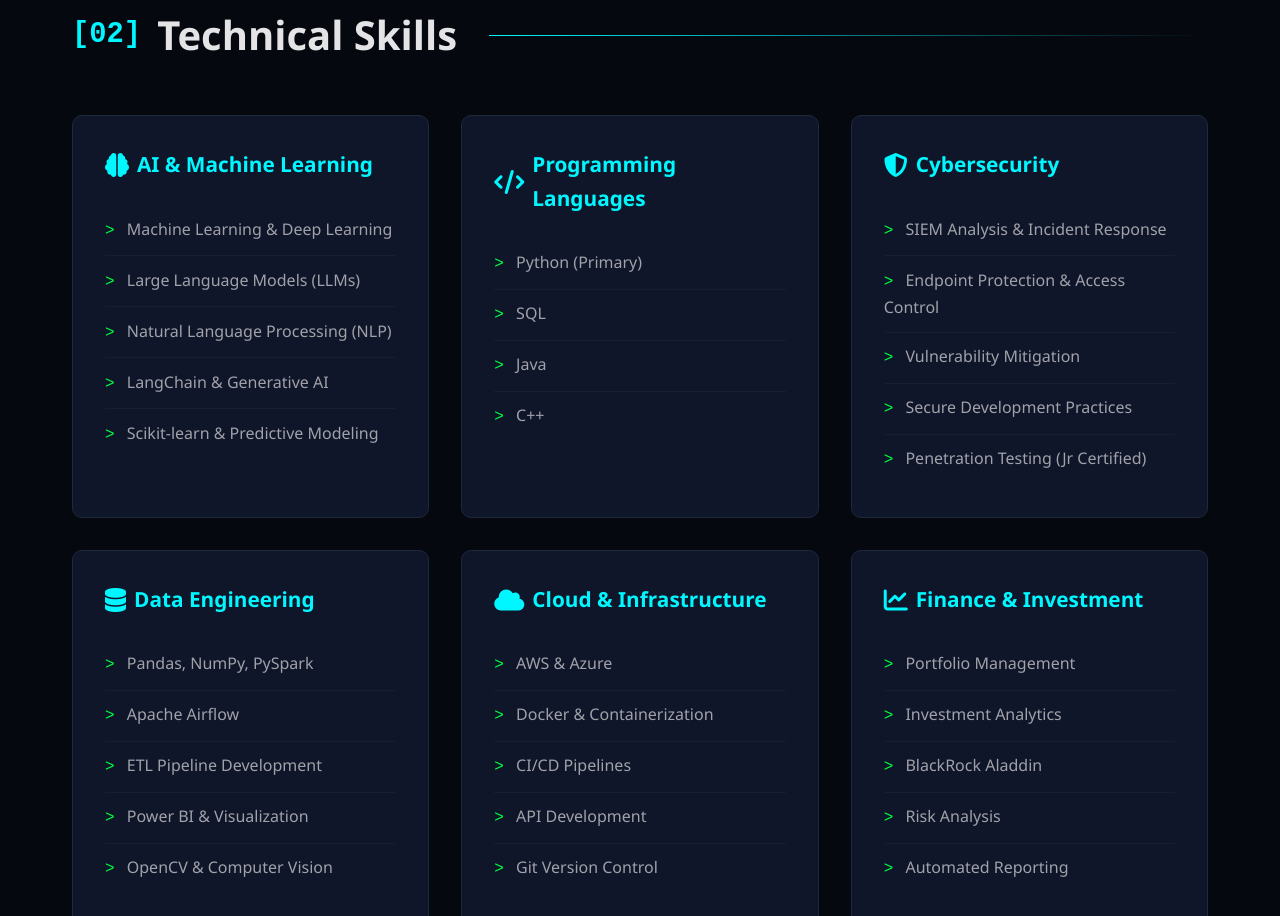
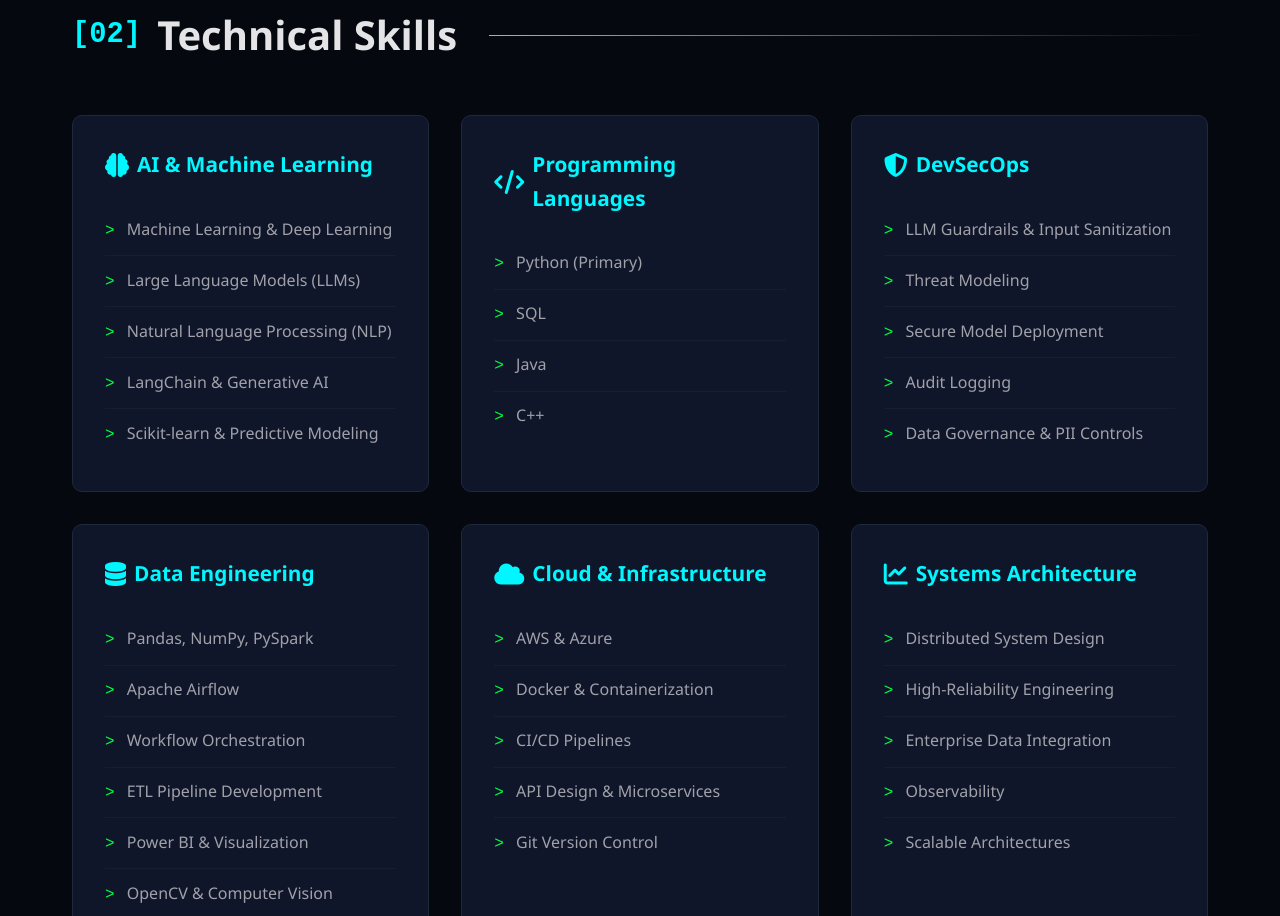
Before and after one commit to CrisSArenas/CrisSArenas.github.io, a plain HTML site: page index.html in a window 1280 px wide. Shown: the part 1884-2800 px from the top of the page. Drawn offline with Linux system fonts and the light colour scheme.

Commit message:
Revise index.html for updated professional focus

```diff
--- a/index.html
+++ b/index.html
@@ -3,7 +3,7 @@
 <head>
     <meta charset="UTF-8">
     <meta name="viewport" content="width=device-width, initial-scale=1.0">
-    <title>Cristian Arenas | AI Engineer & Cybersecurity Practitioner</title>
+    <title>Cristian Arenas | AI Engineer</title>
     <link rel="stylesheet" href="styles.css">
     <!-- Font Awesome for icons -->
     <link rel="stylesheet" href="https://cdnjs.cloudflare.com/ajax/libs/font-awesome/6.4.0/css/all.min.css">
@@ -36,10 +36,9 @@
             <div class="hero-content">
                 <div class="hero-text">
                     <h1 class="glitch" data-text="Cristian Arenas">Cristian Arenas</h1>
-                    <p class="typing-effect">AI Engineer | Systems Engineer | Cybersecurity Practitioner</p>
+                    <p class="typing-effect">AI Engineer | Systems Engineer | DevSecOps for AI</p>
                     <p class="hero-description">
-                        Building intelligent systems and secure solutions at the intersection of
-                        artificial intelligence and cybersecurity.
+                        Building scalable, secure, and intelligent systems for complex enterprise environments.
                     </p>
                     <div class="hero-buttons">
                         <a href="#about" class="btn btn-primary">
@@ -78,7 +77,7 @@
                     <p>
                         I am an <strong>experienced Engineer</strong> specializing in designing and deploying end-to-end systems.
                         With experience across FEG, Colliers, ArLa Capital, and Citi, I have architected and built holistic solutions that seamlessly
-                        integrate <strong>robust data pipelines</strong>, complex <strong>AI/ML workflows</strong>, and intuitive <strong>user-facing applications</strong>.
+                        integrate robust <strong>data pipelines</strong>, complex <strong>AI/ML workflows</strong>, and intuitive <strong>user-facing applications</strong>.
                     </p>
 
                     <p>
@@ -94,8 +93,8 @@
                     </p>
 
                     <p>
-                        I’m passionate about <strong>AI engineering</strong>, <strong>systems design</strong>, and <strong>cybersecurity</strong>,
-                        and I aim to deliver systems that are reliable, scalable, and maintainable.
+                        I’m passionate about <strong>AI engineering</strong> and <strong>systems design</strong>, and I aim to deliver systems
+                        that are reliable, scalable, and maintainable.
                     </p>
                 </div>
                 <div class="about-stats">
@@ -153,13 +152,13 @@
 
                 <!-- Cybersecurity -->
                 <div class="skill-category">
-                    <h3><i class="fas fa-shield-alt"></i> Cybersecurity</h3>
+                    <h3><i class="fas fa-shield-alt"></i> DevSecOps</h3>
                     <ul class="skill-list">
-                        <li><span class="skill-bullet">></span> SIEM Analysis & Incident Response</li>
-                        <li><span class="skill-bullet">></span> Endpoint Protection & Access Control</li>
-                        <li><span class="skill-bullet">></span> Vulnerability Mitigation</li>
-                        <li><span class="skill-bullet">></span> Secure Development Practices</li>
-                        <li><span class="skill-bullet">></span> Penetration Testing (Jr Certified)</li>
+                        <li><span class="skill-bullet">></span> LLM Guardrails & Input Sanitization</li>
+                        <li><span class="skill-bullet">></span> Threat Modeling</li>
+                        <li><span class="skill-bullet">></span> Secure Model Deployment</li>
+                        <li><span class="skill-bullet">></span> Audit Logging</li>
+                        <li><span class="skill-bullet">></span> Data Governance & PII Controls</li>
                     </ul>
                 </div>
 
@@ -169,6 +168,7 @@
                     <ul class="skill-list">
                         <li><span class="skill-bullet">></span> Pandas, NumPy, PySpark</li>
                         <li><span class="skill-bullet">></span> Apache Airflow</li>
+                        <li><span class="skill-bullet">></span> Workflow Orchestration</li>
                         <li><span class="skill-bullet">></span> ETL Pipeline Development</li>
                         <li><span class="skill-bullet">></span> Power BI & Visualization</li>
                         <li><span class="skill-bullet">></span> OpenCV & Computer Vision</li>
@@ -182,20 +182,20 @@
                         <li><span class="skill-bullet">></span> AWS & Azure</li>
                         <li><span class="skill-bullet">></span> Docker & Containerization</li>
                         <li><span class="skill-bullet">></span> CI/CD Pipelines</li>
-                        <li><span class="skill-bullet">></span> API Development</li>
+                        <li><span class="skill-bullet">></span> API Design & Microservices</li>
                         <li><span class="skill-bullet">></span> Git Version Control</li>
                     </ul>
                 </div>
 
                 <!-- Finance & Investment -->
                 <div class="skill-category">
-                    <h3><i class="fas fa-chart-line"></i> Finance & Investment</h3>
+                    <h3><i class="fas fa-chart-line"></i> Systems Architecture</h3>
                     <ul class="skill-list">
-                        <li><span class="skill-bullet">></span> Portfolio Management</li>
-                        <li><span class="skill-bullet">></span> Investment Analytics</li>
-                        <li><span class="skill-bullet">></span> BlackRock Aladdin</li>
-                        <li><span class="skill-bullet">></span> Risk Analysis</li>
-                        <li><span class="skill-bullet">></span> Automated Reporting</li>
+                        <li><span class="skill-bullet">></span> Distributed System Design</li>
+                        <li><span class="skill-bullet">></span> High-Reliability Engineering</li>
+                        <li><span class="skill-bullet">></span> Enterprise Data Integration</li>
+                        <li><span class="skill-bullet">></span> Observability</li>
+                        <li><span class="skill-bullet">></span> Scalable Architectures</li>
                     </ul>
                 </div>
             </div>
@@ -316,7 +316,7 @@
                         <span class="tag">PySpark</span>
                         <span class="tag">ETL</span>
                         <span class="tag">Python</span>
-                        <span class="tag">Cybersecurity</span>
+                        <span class="tag">DevSecOps</span>
                     </div>
                 </div>
 
@@ -388,11 +388,11 @@
         <div class="container">
             <div class="footer-content">
                 <div class="footer-text">
-                    <p>&copy; 2025 Cristian Arenas. Built with passion for AI and cybersecurity.</p>
+                    <p>&copy; 2025 Cristian Arenas. Built with a passion for AI systems and secure engineering.</p>
                     <p class="footer-subtext"> <a href="mailto:cristianmiguelsa@gmail.com">cristianmiguelsa@gmail.com</a></p>
                 </div>
                 <div class="footer-links">
-                    <a href="https://linkedin.com/in/cristian-arenas-ai-engineer-cybersecurity" target="_blank">
+                    <a href="https://linkedin.com/in/cristian-arenas-ai-engineer" target="_blank">
                         <i class="fab fa-linkedin"></i>
                     </a>
                     <a href="mailto:cristianiguelsa@gmail.com" aria-label="Email">
```
